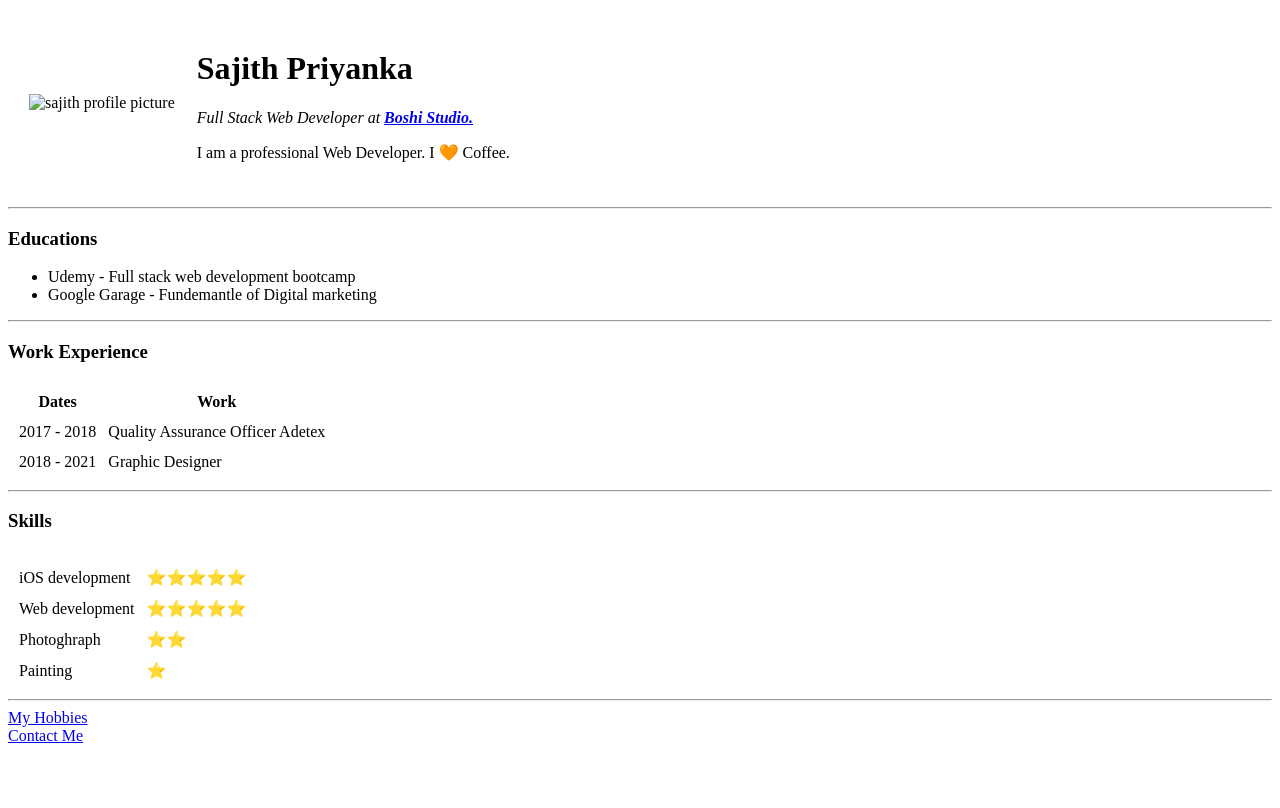
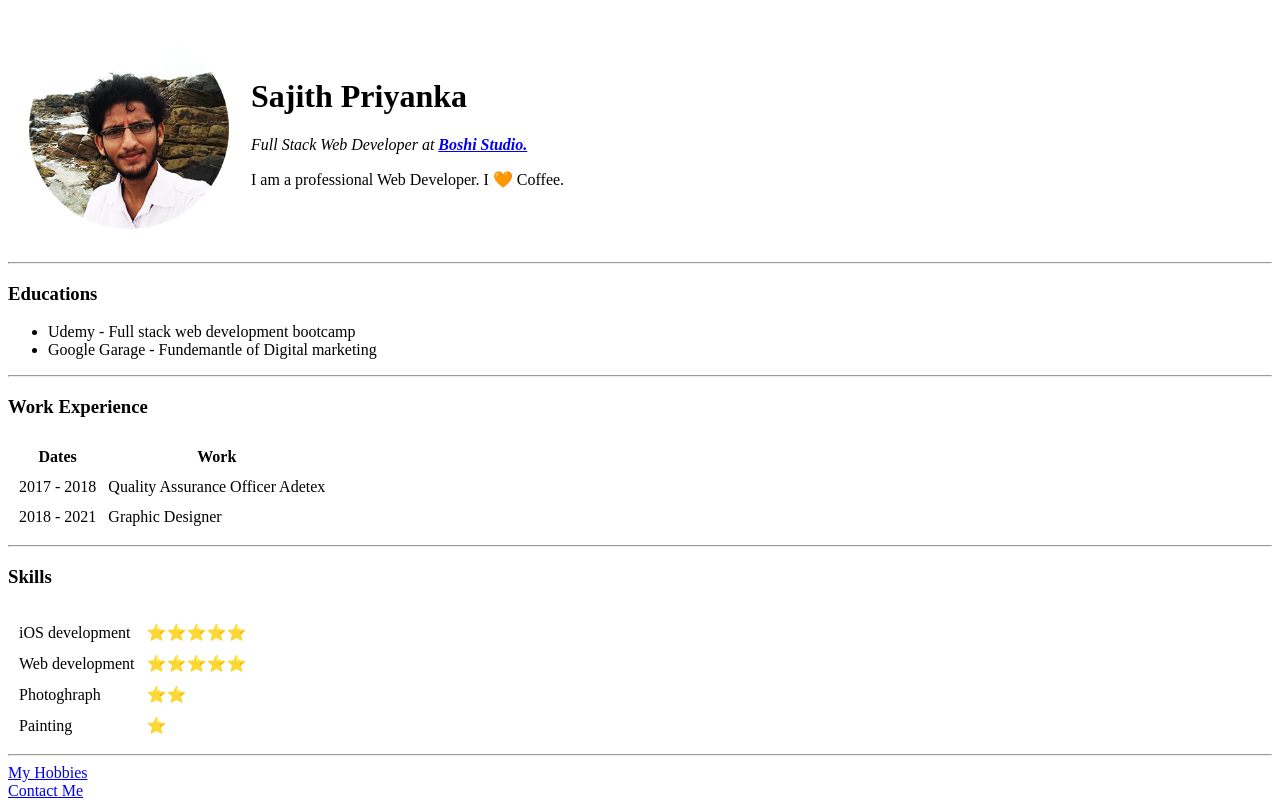
Before and after one commit to sajithpri/CV, a plain HTML site: page index.html in a window 1280 px wide. Drawn offline with Linux system fonts and the light colour scheme.

Commit message:
Updated profile picture

```diff
--- a/index.html
+++ b/index.html
@@ -7,7 +7,7 @@
 <body>
     <table cellspacing="20">
         <tr>
-            <td><img width="200" src="images/ppicture.png" alt="sajith profile picture"></td>
+            <td><img width="200" src="images/Profile picture.png" alt="sajith profile picture"></td>
             <td><h1>Sajith Priyanka</h1>
                 <p><em>Full Stack Web Developer at <strong><a href="https://boshistudio.com/">Boshi Studio.</a></strong></em></p>
                 <p>I am a professional Web Developer. I 🧡 Coffee.</p></td>
```
